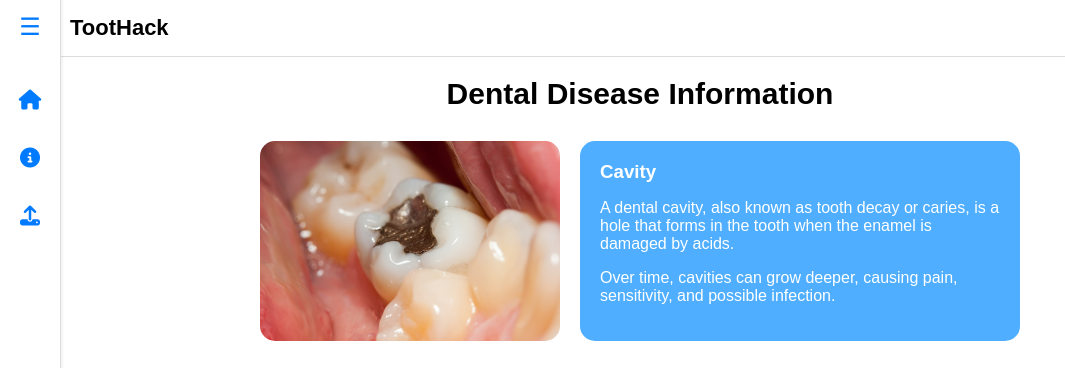
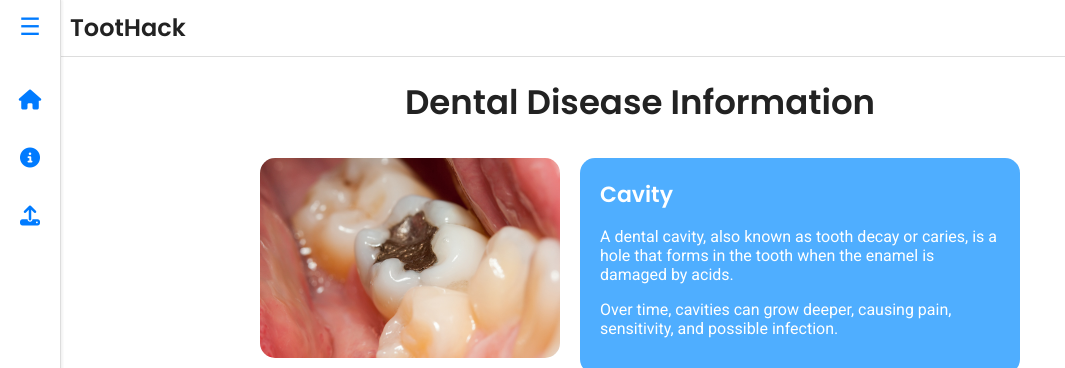
Before and after one commit to rxykio/TootHack, a Flask app: page /condition in a window 1280 px wide. Shown: the top 368 px of the page, without its empty margins (0-1065 px from the left). Run offline with Flask 3, Linux system fonts and the light colour scheme.

Commit message:
CSS EDIT

```diff
--- a/app/templates/condition.html
+++ b/app/templates/condition.html
@@ -4,11 +4,13 @@
   <meta charset="UTF-8">
   <meta name="viewport" content="width=device-width, initial-scale=1.0">
   <title>TootHack - Dental Disease Info</title>
+   <link href="https://fonts.googleapis.com/css2?family=Poppins:wght@600&family=Roboto:wght@400;500&display=swap" rel="stylesheet">
   <style>
     body {
       margin: 0;
-      font-family: Arial, sans-serif;
+      font-family:'Roboto', sans-serif;
       background: white;
+      color: #222;
     }
 
      header {
@@ -23,8 +25,10 @@
   }
 
   header h1 {
+    font-family: 'Poppins', sans-serif;
+    font-size: 24px;
     margin: 0;
-    font-size: 22px;
+    font-weight: 600;
     line-height: 26px;
   }
 
@@ -34,8 +38,9 @@
     .page-title {
       text-align: center;
       margin: 20px 0;
-      font-size: 30px;
+      font-size: 34px;
       font-weight: bold;
+      font-family: 'Poppins', sans-serif;
     }
 
     /* Disease Section */
@@ -48,11 +53,21 @@
       flex-wrap: wrap;
     }
 
-    .disease-section img {
+    .img-fade {
       width: 300px;
       border-radius: 15px;
       object-fit: cover;
+      opacity: 0;
+      transform: scale(0.95);
+      transition: opacity 0.8s ease, transform 0.8s ease;
     }
+
+    .img-fade.loaded {
+      opacity: 1;
+      transform: scale(1);
+    }
+
+
 
     .info-box {
       background: #4faeff;
@@ -60,11 +75,25 @@
       padding: 20px;
       border-radius: 15px;
       max-width: 400px;
+      font-family: 'Roboto', sans-serif;
     }
 
     .info-box h3 {
       margin-top: 0;
       margin-bottom: 10px;
+      font-family: 'Poppins', sans-serif;
+      font-size: 22px;
+      font-weight: 600;
+    }
+
+    .info-fade {
+      opacity: 0;
+      transform: translateY(20px);
+      transition: opacity 0.8s ease, transform 0.8s ease;
+    }
+    .info-fade.loaded {
+      opacity: 1;
+      transform: translateY(0);
     }
   </style>
 </head>
@@ -83,8 +112,8 @@
 
   <!-- Disease Sections -->
   <div class="disease-section">
-    <img src="/app/static/images/cavity.jpg" alt="Cavity">
-    <div class="info-box">
+    <img src="static/images/cavity.jpg" alt="Cavity" class="img-fade">
+    <div class="info-box info-fade">
       <h3>Cavity</h3>
       <p>A dental cavity, also known as tooth decay or caries, is a hole that forms in the tooth when the enamel is damaged by acids.</p>
       <p>Over time, cavities can grow deeper, causing pain, sensitivity, and possible infection.</p>
@@ -92,8 +121,8 @@
   </div>
 
   <div class="disease-section">
-    <img src="/app/static/images/gum-disease.jpg" alt="Gum Disease">
-    <div class="info-box">
+    <img src="static/images/gum-disease.png" alt="Gum Disease" class="img-fade">
+    <div class="info-box info-fade">
       <h3>Gum Disease</h3>
       <p>Gum disease (periodontal disease) affects the tissues that hold your teeth in place, often caused by poor brushing and plaque buildup.</p>
       <p>It can lead to swollen gums, bleeding, and even tooth loss if untreated.</p>
@@ -101,8 +130,8 @@
   </div>
 
   <div class="disease-section">
-    <img src="/app/static/images/tooth-sensitivity.jpg" alt="Tooth Sensitivity">
-    <div class="info-box">
+    <img src="static/images/tooth-sensitivity.jpg" alt="Tooth Sensitivity" class="img-fade">
+    <div class="info-box info-fade">
       <h3>Tooth Sensitivity</h3>
       <p>Tooth sensitivity occurs when the enamel wears down, exposing dentin. This causes pain when consuming hot, cold, sweet, or acidic foods.</p>
       <p>It can be managed with proper dental care and desensitizing toothpaste.</p>
@@ -110,13 +139,39 @@
   </div>
 
   <div class="disease-section">
-    <img src="/app/static/images/oral-cancer.jpg" alt="Oral Cancer">
-    <div class="info-box">
+    <img src="static/images/oral-cancer.jpg" alt="Oral Cancer" class="img-fade">
+    <div class="info-box info-fade">
       <h3>Oral Cancer</h3>
       <p>Oral cancer appears as a growth or sore in the mouth that does not go away. It can be life-threatening if not diagnosed early.</p>
       <p>Regular dental checkups can help detect oral cancer in its early stages.</p>
     </div>
   </div>
 
+  <script>
+  document.addEventListener("DOMContentLoaded", () => {
+    const fadeItems = document.querySelectorAll(".img-fade, .info-fade");
+
+    fadeItems.forEach((el, index) => {
+      if (el.tagName === "IMG") {
+        el.addEventListener("load", () => {
+          setTimeout(() => {
+            el.classList.add("loaded");
+          }, index * 300);
+        });
+        if (el.complete) {
+          setTimeout(() => {
+            el.classList.add("loaded");
+          }, index * 300);
+        }
+      } else {
+        setTimeout(() => {
+          el.classList.add("loaded");
+        }, index * 300);
+      }
+    });
+  });
+</script>
+
+
 </body>
 </html>
```
Also changed, not shown: app/templates/howitworks.html (+64 -3 lines), app/templates/index.html (+50 -6 lines), app/static/images/gum-disease.png (added), app/static/images/oral-cancer.jpg (added), app/static/images/tooth-sensitivity.jpg (added).
